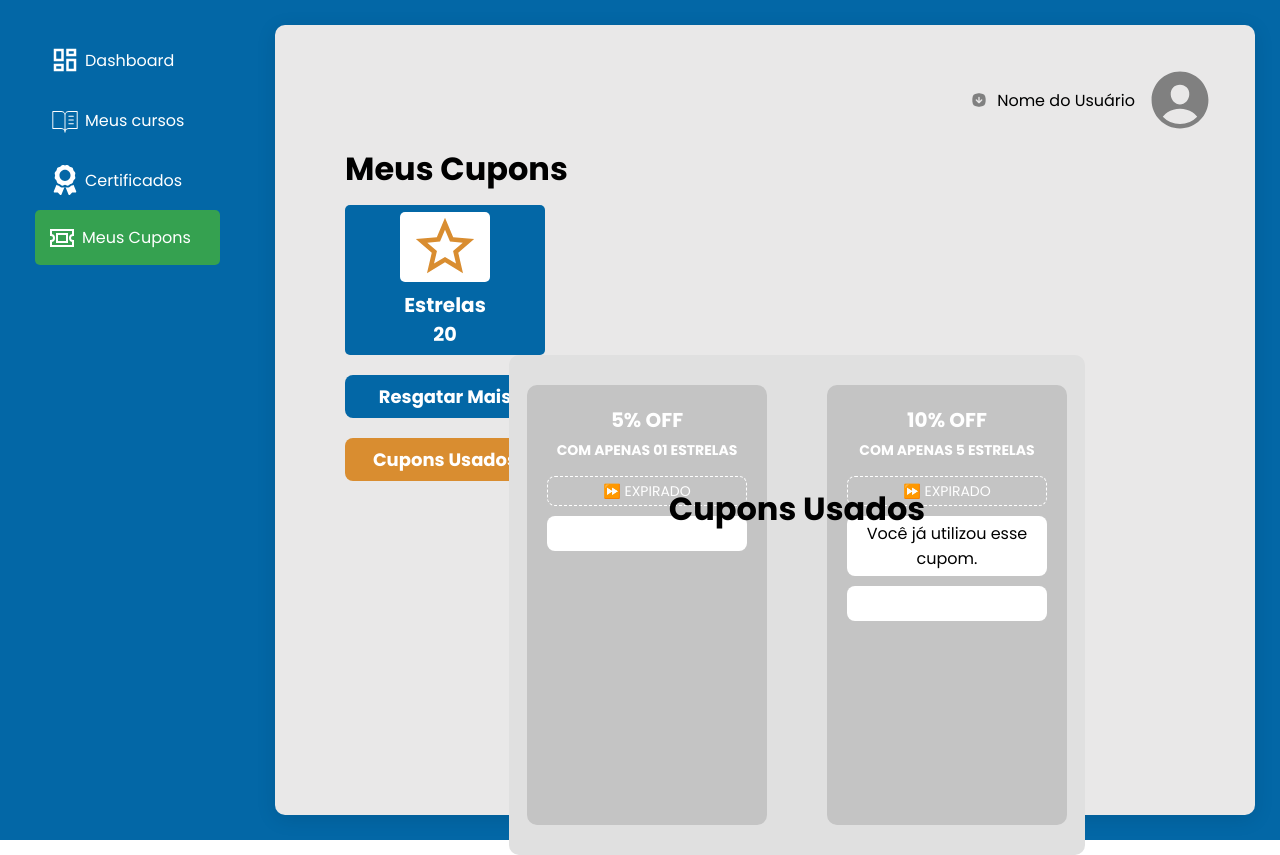
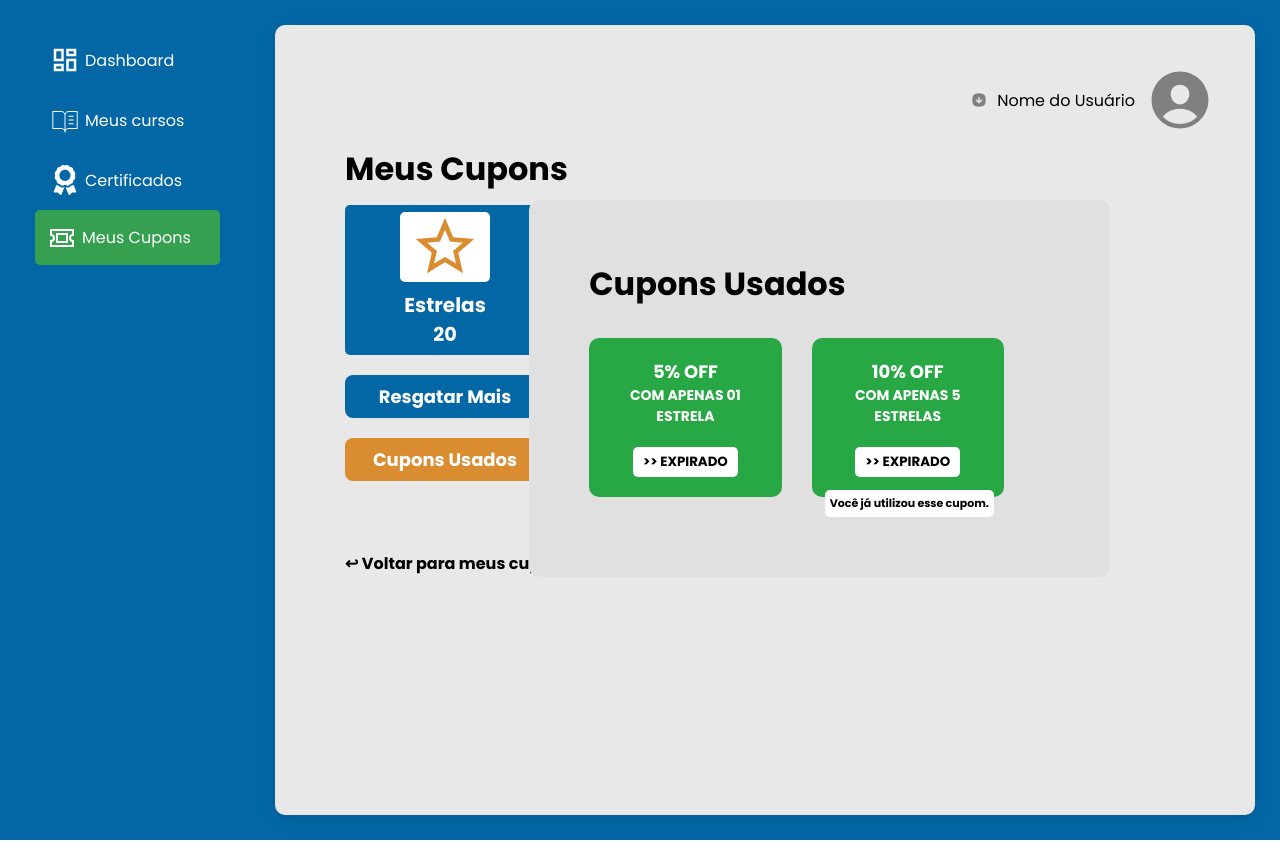
Before and after one commit to MiTabosa/Projeto-Desbrave, a React (Vite) app: page /CuponsUsados in a window 1280 px wide. Built offline with nearby package versions, Linux system fonts and the light colour scheme.

Commit message:
telas cupons completas

```diff
--- a/src/components/Cadastro/Cadastro.css
+++ b/src/components/Cadastro/Cadastro.css
@@ -113,7 +113,7 @@
     width: 40%;
     align-items: center;
     justify-content: center;
-    background: url('../../assets/img-cadastro.png') no-repeat center center;
+    background: url('/src/assets/img-cadastro.png') no-repeat center center;
     background-size: cover;
     color: white;
     text-align: center;
--- a/src/components/Login/Login.css
+++ b/src/components/Login/Login.css
@@ -11,7 +11,7 @@
   .loginEsquerda {
     width: 50%;
     height: 100%;
-    background: url('../../assets/img-login.png') no-repeat center center;
+    background: url('/src/assets/img-login.png') no-repeat center center;
     background-size: cover;
     display: flex;
     flex-direction: column;
--- a/src/components/RecuperaçaoSenha/EsqueceuSenha.css
+++ b/src/components/RecuperaçaoSenha/EsqueceuSenha.css
@@ -5,7 +5,7 @@
 
   .imagemEsquerda {
     flex: 1;
-    background: url('../../assets/img-recupSenha.png') no-repeat center center;
+    background: url('/src/assets/img-recupSenha.png') no-repeat center center;
     background-size: cover;
   }
 
--- a/src/components/RecuperaçaoSenha/RecuperarSenha.css
+++ b/src/components/RecuperaçaoSenha/RecuperarSenha.css
@@ -80,7 +80,7 @@
   .imagemEsquerda{
     width: 100%;
     height: 100%;
-    background: url('C:\Users\Start\Desktop\Desbrave-Frontend\src\assets\img-recupSenha.png') no-repeat center center;
+    background: url('/src/assets/img-recupSenha.png') no-repeat center center;
     background-size: cover;
     display: flex;
     flex-direction: column;
--- a/src/components/RecuperaçaoSenha/RecuperarSenha.jsx
+++ b/src/components/RecuperaçaoSenha/RecuperarSenha.jsx
@@ -40,7 +40,7 @@ const RecuperarSenha = () => {
         <button className="confirm-button" onClick={handleSubmit}>
           Confirmar
         </button>
-        <a href="/esqueceu-senha"><p className="resend">Reenviar código</p></a>
+        <a href="/esqueceuSenha"><p className="resend">Reenviar código</p></a>
       </div>
       <div className="image-container">
         <div className="imagemEsquerda"></div>
--- a/src/components/RecuperaçaoSenha/RedefinirSenha.css
+++ b/src/components/RecuperaçaoSenha/RedefinirSenha.css
@@ -4,7 +4,7 @@
 }
 
 .imagemEsquerda {
-    background: url("C:/Users/Start/Desktop/Desbrave-Frontend/src/assets/img-recupSenha.png") no-repeat center center;
+    background: url("/src/assets/img-recupSenha.png") no-repeat center center;
     background-size: cover;
 }
 
--- a/src/pages/Cupons/CuponsDashboard.jsx
+++ b/src/pages/Cupons/CuponsDashboard.jsx
@@ -1,3 +1,4 @@
+import React, { useState } from "react";
 import "./CuponsDashboard.css";
 import { MdStarOutline } from "react-icons/md";
 import { FaCopy } from "react-icons/fa6";
@@ -6,6 +7,14 @@ import Sidebar from "../../components/Sidebar/Sidebar";
 import NavbarDashboard from "../../components/NavbarDashboard/NavbarDashboard";
 
 export default function CuponsDashboard() {
+  const [modalOpen, setModalOpen] = useState(false);
+  const [modalContent, setModalContent] = useState("");
+
+  const handleSaibaMaisClick = (content) => {
+    setModalContent(content);
+    setModalOpen(true);
+  };
+
   return (
     <Sidebar>
       <div className="cupons-container">
@@ -19,8 +28,8 @@ export default function CuponsDashboard() {
             <h1 className="estrelaH1">Estrelas</h1>
             <span>20</span>
           </div>
-          <button className="botaoResgate">Resgatar Mais</button>
-          <button className="botaoUsados">Cupons Usados</button>
+          <a href="/Scanner"><button className="botaoResgate">Resgatar Mais</button></a>
+          <a href="/CuponsUsados"><button className="botaoUsados">Cupons Usados</button></a>
         </div>
 
         <div className="cuponsGrade">
@@ -29,14 +38,14 @@ export default function CuponsDashboard() {
               <h3 className="cupom-titulo">5% OFF</h3>
               <p className="cupom-descricao">COM APENAS 01 ESTRELA</p>
               <div className="des10">DESBRAVE10 <FaCopy className="copy" /></div>
-              <button className="botaoSaiba">&gt;&gt; Saiba Mais</button>
+              <button className="botaoSaiba" onClick={() => handleSaibaMaisClick("Cada vez que você visita um ponto turístico ao ler o QR CODE, você ganha estrelas. Com essa estrela, você pode desbloquear um cupom de 5% de desconto para utilizar em um curso ou em nossos restaurantes parceiros. Para resgatar, basta copiar o código do cupom e, na aba Cursos, colar no campo correspondente e clicar em Aplicar. O desconto será aplicado automaticamente no valor do curso escolhido. Aproveite!")}> &gt;&gt; Saiba Mais</button>
             </div>
 
             <div className="cupom desabilitado">
               <h3 className="cupom-titulo">10% OFF</h3>
               <p className="cupom-descricao">COM APENAS 15 ESTRELAS</p>
               <div className="desVazio"></div>
-              <button className="botaoSaiba">&gt;&gt; Saiba Mais</button>
+              <button className="botaoSaiba" onClick={() => handleSaibaMaisClick("Para desbloquear o cupom de 10% OFF, você precisa acumular 15 estrelas. No momento, você ainda não tem estrelas suficientes para gerar o código do cupom. Mas não se preocupe! Você pode visitar um de nossos pontos turísticos parceiros e escanear o QR Code disponível para ganhar estrelas. Cada ponto visitado rende 1 estrela, então quanto mais lugares você explorar, mais rápido poderá resgatar seu desconto!")}> &gt;&gt; Saiba Mais</button>
             </div>
 
 
@@ -44,18 +53,27 @@ export default function CuponsDashboard() {
               <h3 className="cupom-titulo">20% OFF</h3>
               <p className="cupom-descricao">COM APENAS 20 ESTRELAS</p>
               <div className="desCultura">CULTURAL220 <FaCopy className="copy" /></div>
-              <button className="botaoSaiba">&gt;&gt; Saiba Mais</button>
+              <button className="botaoSaiba" onClick={() => handleSaibaMaisClick("Cada vez que você visita um ponto turístico ao ler o QR CODE, você ganha estrelas. Com essa estrela, você pode desbloquear um cupom de 20% de desconto para utilizar em um curso ou em nossos restaurantes parceiros. Para resgatar, basta copiar o código do cupom e, na aba Cursos, colar no campo correspondente e clicar em Aplicar. O desconto será aplicado automaticamente no valor do curso escolhido. Aproveite!")}> &gt;&gt; Saiba Mais</button>
             </div>
 
             <div className="cupom desabilitado">
               <h3 className="cupom-titulo">50% OFF</h3>
               <p className="cupom-descricao">COM APENAS 50 ESTRELAS</p>
               <div className="desVazio"></div>
-              <button className="botaoSaiba">&gt;&gt; Saiba Mais</button>
+              <button className="botaoSaiba" onClick={() => handleSaibaMaisClick("Para desbloquear o cupom de 50% OFF, você precisa acumular 50 estrelas. No momento, você ainda não tem estrelas suficientes para gerar o código do cupom. Mas não se preocupe! Você pode visitar um de nossos pontos turísticos parceiros e escanear o QR Code disponível para ganhar estrelas. Cada ponto visitado rende 1 estrela, então quanto mais lugares você explorar, mais rápido poderá resgatar seu desconto!")}> &gt;&gt; Saiba Mais</button>
             </div>
           </div>
         </div>
       </div>
+      {modalOpen && (
+        <div className="modal-overlay" onClick={() => setModalOpen(false)}>
+          <div className="modal-content" onClick={(e) => e.stopPropagation()}>
+            <h3>SAIBA MAIS</h3>
+            <p>{modalContent}</p>
+            <button onClick={() => setModalOpen(false)}>Fechar</button>
+          </div>
+        </div>
+      )}
     </Sidebar>
   );
 }
--- a/src/pages/Cupons/CuponsUsados.css
+++ b/src/pages/Cupons/CuponsUsados.css
@@ -0,0 +1,169 @@
+.containerCupons {
+    background: #E9E8E8;
+    padding: 20px;
+    border-radius: 10px;
+    width: calc(100% - 10px);
+    height: calc(100vh - 10px);
+    margin: 5px;
+    box-shadow: 0 4px 20px #0000001a;
+    display: flex;
+    flex-direction: column;
+    align-items: rigth;
+
+  }
+
+  .tituloPagina{
+    gap: 20px;
+    padding: 50px;
+    margin-top: 50px;
+    font-size: 32px;
+    font-weight: bold;
+    color: #000000;
+    text-align: left;
+    position: absolute;
+
+  }
+
+  .boxEstrela {
+    gap: 20px;
+    padding: 50px;
+    display: flex;
+    flex-direction: column;
+    align-items: left;
+    margin-bottom: 300px;
+  }
+  .iconeEstrela{
+    background-color: #ffffff;
+    color: #D98D30;
+    width: 90px;
+    height: 70px;
+    border-radius: 5px;
+
+  }
+  .boxEstrelaInterno {
+    display: flex;
+    background: #0367A6;
+    color: #ffffff;
+    padding: 15px;
+    border-radius: 5px;
+    font-size: 1.2em;
+    font-weight: bold;
+    width: 200px;
+    height: 150px;
+    display: flex;
+    flex-direction: column;
+    align-items: center;
+    justify-content: center;
+  }
+
+  .tituloEstrela{
+    font-size: 20px;
+    color: #ffffff;
+  }
+
+  .botaoResgatarMais{
+    background: #0367A6;
+    color: white;
+    padding: 8px;
+    border: none;
+    cursor: pointer;
+    border-radius: 8px;
+    font-size: 18px;
+    font-weight: bold;
+    width: 200px;
+    text-align: center;
+    transition: transform 0.2s ease-in-out;
+  }
+  .botaoResgatarMais:hover{
+    transform: scale(1.02);
+  }
+  .botaoCuponsUsados{
+    background: #D98D30;
+    color: white;
+    padding: 8px;
+    border: none;
+    cursor: pointer;
+    border-radius: 8px;
+    font-size: 18px;
+    font-weight: bold;
+    width: 200px;
+    text-align: center;
+    transition: transform 0.2s ease-in-out;
+  }
+  .botaoCuponsUsados:hover{
+    transform: scale(1.02);
+  }
+
+  .gradeCuponsUsados {
+    background: #E0E0E0;
+    padding: 60px;
+    border-radius: 10px;
+    max-width: 900px;
+    display:flexbox;
+    flex-direction: column;
+    align-items: center;
+    margin-top: 200px;
+    margin-right: 150px;
+    position: absolute;
+    top: 0;
+    right: 20px;
+}
+.h1{
+    color: #000;
+    align-items: left;
+    justify-content: left;
+    position: left;
+    margin-bottom: 30px;
+}
+
+.gridCupons {
+    display: grid;
+    grid-template-columns: repeat(2, 1fr);
+    gap: 30px;
+    width: 90%;
+    max-width: 600px;
+}
+
+.cupomDesabilitado {
+    background: #28a745;
+    padding: 20px;
+    margin-bottom: 20px;
+    border-radius: 10px;
+    text-align: center;
+    color: white;
+    font-weight: bold;
+    position: relative;
+}
+
+
+.tituloCupom {
+    font-size: 18px;
+    font-weight: bold;
+    color: #ffffff;
+}
+
+.descricaoCupom {
+    font-size: 14px;
+    color: #ffffff;
+}
+
+.botaoCupomExpirado {
+    background: #ffffff;
+    color: #000;
+    border: none;
+    padding: 5px 10px;
+    border-radius: 5px;
+    font-weight: bold;
+    margin-top: 20px;
+}
+
+.avisoUso {
+    background: #ffffff;
+    color: #000;
+    padding: 5px;
+    border-radius: 5px;
+    font-size: 11px;
+    position: absolute;
+    bottom: -20px;
+    right: 10px;
+}
--- a/src/pages/Cupons/CuponsUsados.jsx
+++ b/src/pages/Cupons/CuponsUsados.jsx
@@ -1,46 +1,44 @@
+import React from "react";
 import "./CuponsUsados.css";
 import { MdStarOutline } from "react-icons/md";
-import { FaCopy } from "react-icons/fa6";
-import { PiGreaterThanThin } from "react-icons/pi";
 import Sidebar from "../../components/Sidebar/Sidebar";
 import NavbarDashboard from "../../components/NavbarDashboard/NavbarDashboard";
 
 export default function CuponsUsados() {
   return (
     <Sidebar>
-      <div className="cupons-container">
+      <div className="containerCupons">
         <NavbarDashboard />
 
-        <h2 className="titulo">Meus Cupons</h2>
+        <h2 className="tituloPagina">Meus Cupons</h2>
 
-        <div className="estrela">
-          <div className="estrela-box">
-            <span><MdStarOutline  className="estrelaIcon"/></span>
-            <h1 className="estrelaH1">Estrelas</h1>
+        <div className="boxEstrela">
+          <div className="boxEstrelaInterno">
+            <span><MdStarOutline className="iconeEstrela" /></span>
+            <h1 className="tituloEstrela">Estrelas</h1>
             <span>20</span>
           </div>
-          <button className="botaoResgate">Resgatar Mais</button>
-          <button className="botaoUsados">Cupons Usados</button>
-          <div className="cuponsGrade">
-        <h2 className="titulo">Cupons Usados</h2>
-        <div className="cupons-grid">
-          <div className="cupom desabilitado">
-            <h3 className="cupom-titulo">5% OFF</h3>
-            <p className="cupom-descricao">COM APENAS 01 ESTRELAS</p>
-            <button className="botaoSaiba">⏩ EXPIRADO</button>
-            <div className="desVazio"></div>
-          </div>
-          <div className="cupom desabilitado">
-            <h3 className="cupom-titulo">10% OFF</h3>
-            <p className="cupom-descricao">COM APENAS 5 ESTRELAS</p>
-            <button className="botaoSaiba">⏩ EXPIRADO</button>
-            <div className="des10">Você já utilizou esse cupom.</div>
-            <div className="desVazio"></div>
-          </div>
-          </div>
+          <a href="/Scanner"><button className="botaoResgatarMais">Resgatar Mais</button></a>
+          <button className="botaoCuponsUsados">Cupons Usados</button>
+          <a href="/cupons" className="voltarLogin">↩ Voltar para meus cupons</a>
+        </div>
+        <div className="gradeCuponsUsados">
+          <h2 className="h1">Cupons Usados</h2>
+          <div className="gridCupons">
+            <div className="cupomDesabilitado">
+              <h3 className="tituloCupom">5% OFF</h3>
+              <p className="descricaoCupom">COM APENAS 01 ESTRELA</p>
+              <button className="botaoCupomExpirado">&gt;&gt; EXPIRADO</button>
+            </div>
+            <div className="cupomDesabilitado">
+              <h3 className="tituloCupom">10% OFF</h3>
+              <p className="descricaoCupom">COM APENAS 5 ESTRELAS</p>
+              <button className="botaoCupomExpirado">&gt;&gt; EXPIRADO</button>
+              <div className="avisoUso">Você já utilizou esse cupom.</div>
+            </div>
           </div>
         </div>
-        </div>
+      </div>
     </Sidebar>
-    )
-    }
+  );
+}
```
Also changed, not shown: src/pages/Cupons/CuponsDashboard.css (+59 -0 lines).
